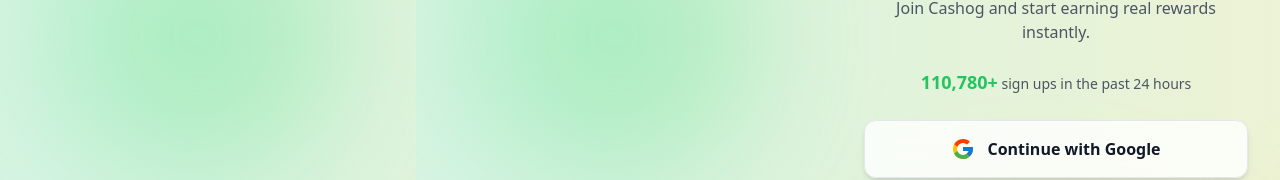
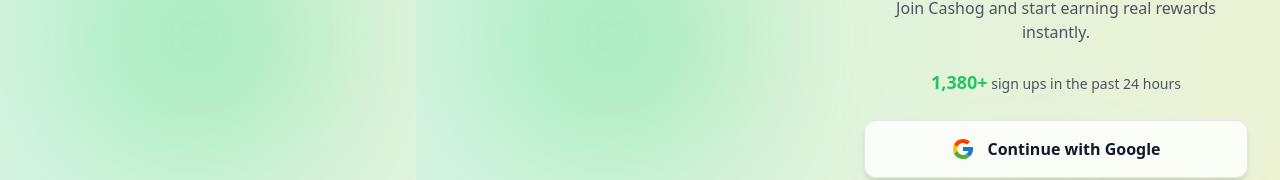
Before and after one commit to tool63/cashin, a Next.js app: page /signup in a window 1280 px wide. Shown: the part 254-434 px from the top of the page. Built offline with nearby package versions, Linux system fonts and the light colour scheme.

Commit message:
Update page.tsx

```diff
--- a/app/(auth)/signup/page.tsx
+++ b/app/(auth)/signup/page.tsx
@@ -13,7 +13,7 @@ export default function SignupPage() {
   const [showPassword, setShowPassword] = useState(false);
   const [showForm, setShowForm] = useState(false);
 
-  const [count, setCount] = useState(110780);
+  const [count, setCount] = useState(1380);
 
   useEffect(() => {
     const randomDelay = () =>
```
